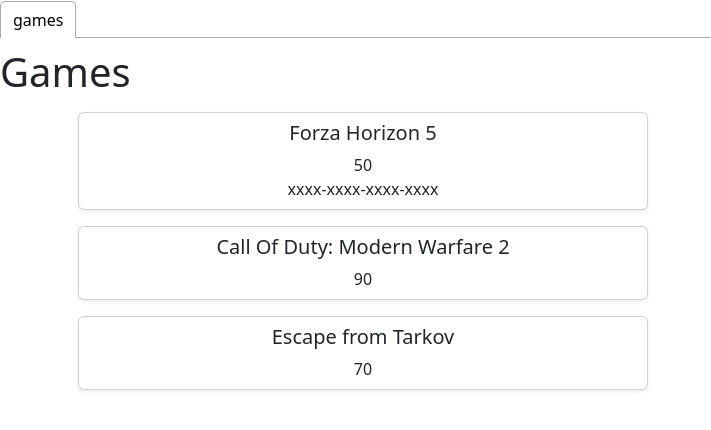
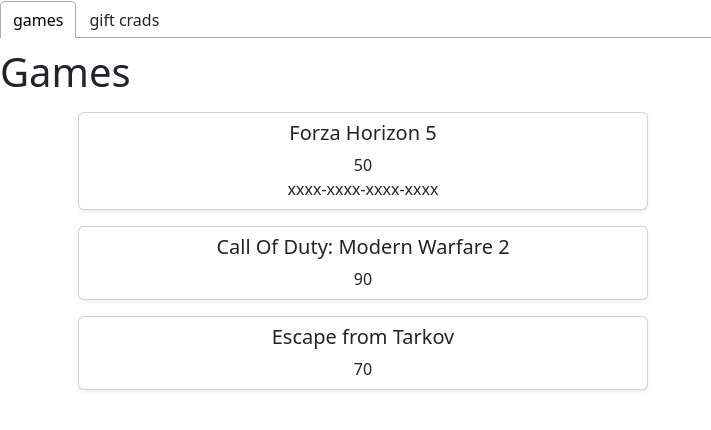
Before and after one commit to BenCras/dynamic-webapps-eindopdracht, a React (Create React App) app: page / in a window 1280 px wide. Shown: the top 430 px of the page, without its empty margins (0-711 px from the left). Built offline with nearby package versions, Linux system fonts and the light colour scheme.

Commit message:
tussenresultaat 1

```diff
--- a/src/App.js
+++ b/src/App.js
@@ -2,8 +2,8 @@
 import {GAMES, GIFT_CARDS} from "./data/Data";
 import {Tabs, TabList, Tab, TabPanel} from "react-tabs";
 import 'react-tabs/style/react-tabs.css';
+import 'bootstrap/dist/css/bootstrap.min.css';
 import {GamesPage} from "./pages/GamesPage";
-import 'bootstrap/dist/css/bootstrap.min.css';
 import {GiftCardsPage} from "./pages/GiftCardsPage";
 
 function App() {
@@ -11,6 +11,7 @@
       <Tabs>
         <TabList>
           <Tab>games</Tab>
+          <Tab>gift crads</Tab>
         </TabList>
         <TabPanel>
           <GamesPage games={GAMES}/>
--- a/src/components/GiftCards.js
+++ b/src/components/GiftCards.js
@@ -7,7 +7,7 @@
     const {giftCards} = props;
     return (
         <Container>
-            {giftCards.map((g, i) => <GiftCard key={i} game={g} />)}
+            {giftCards.map((g, i) => <GiftCard key={i} giftCard={g} />)}
         </Container>
     );
 }
```
